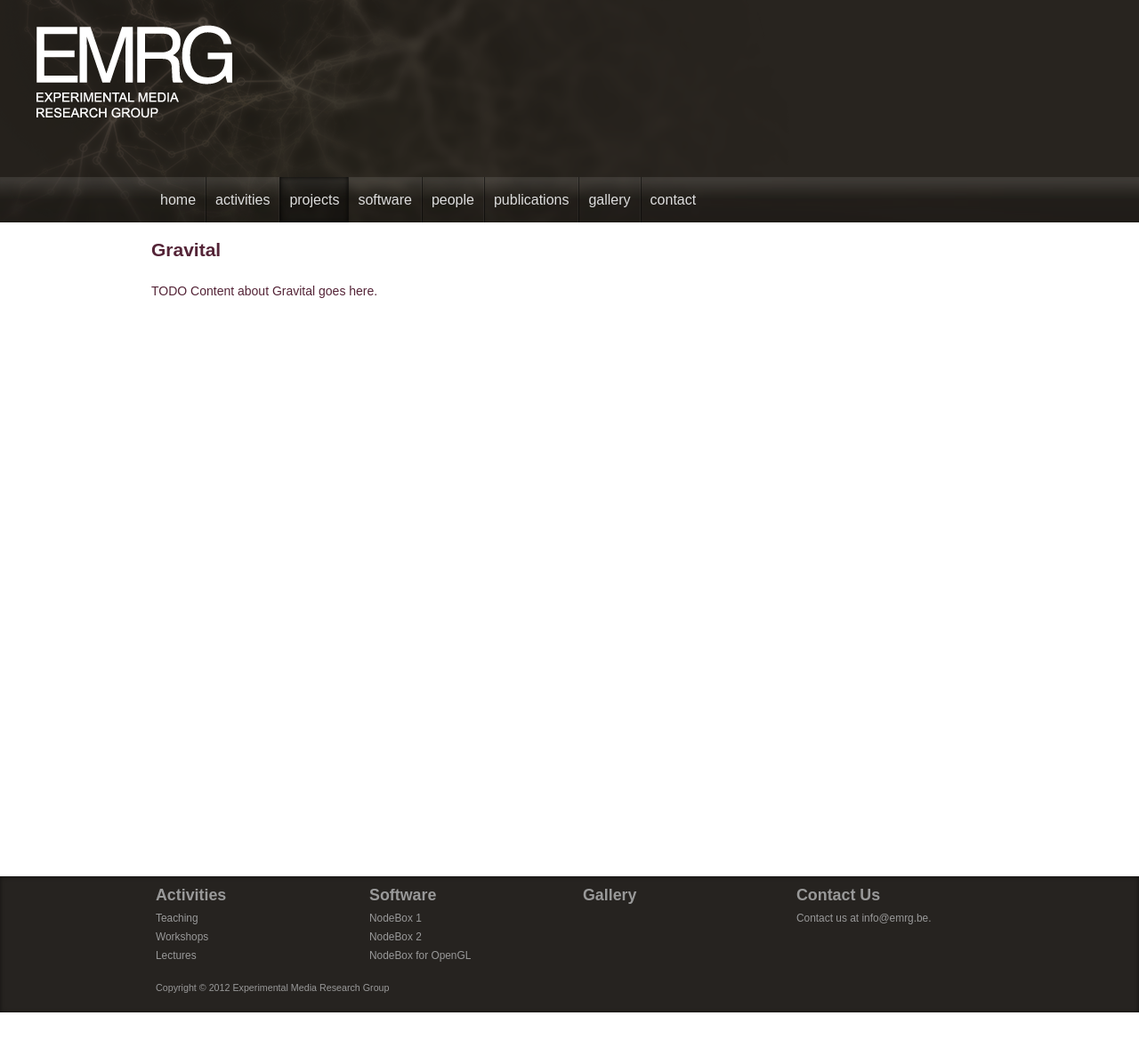
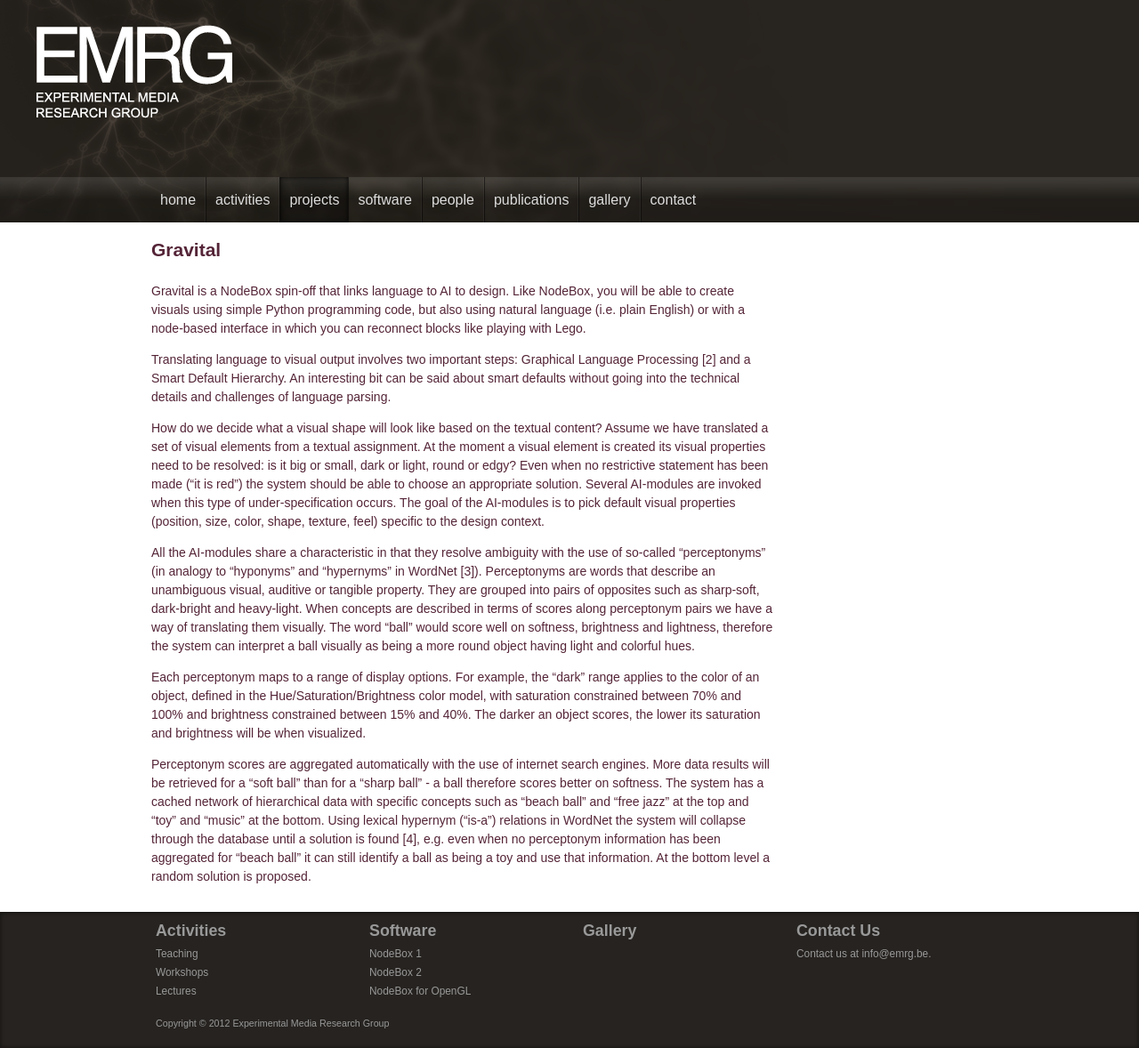
Before and after one commit to nodebox/emrg.be, a Jekyll site: the page built from projects/gravital.md, in a window 1280 px wide. Shown: the whole page at 89% size. Built offline with Jekyll 4.4.1, drawn with Linux system fonts in a browser that asks for light colours; nearby versions of some CDN libraries; before the commit the page ends 1138 px from its top, so only the background shows below that.

Commit message:
Temp Gravital

```diff
--- a/projects/gravital.md
+++ b/projects/gravital.md
@@ -3,4 +3,15 @@
 section: projects
 title: Gravital
 ---
-TODO Content about Gravital goes here.
+Gravital is a NodeBox spin-off that links language to AI to design. Like NodeBox, you will be able to create visuals using simple Python programming code, but also using natural language (i.e. plain English) or with a node-based interface in which you can reconnect blocks like playing with Lego.
+
+Translating language to visual output involves two important steps: Graphical Language Processing [2] and a Smart Default Hierarchy. An interesting bit can be said about smart defaults without going into the technical details and challenges of language parsing.
+
+How do we decide what a visual shape will look like based on the textual content?
+Assume we have translated a set of visual elements from a textual assignment. At the moment a visual element is created its visual properties need to be resolved: is it big or small, dark or light, round or edgy? Even when no restrictive statement has been made ("it is red") the system should be able to choose an appropriate solution. Several AI-modules are invoked when this type of under-specification occurs. The goal of the AI-modules is to pick default visual properties (position, size, color, shape, texture, feel) specific to the design context.
+
+All the AI-modules share a characteristic in that they resolve ambiguity with the use of so-called "perceptonyms" (in analogy to "hyponyms" and "hypernyms" in WordNet [3]). Perceptonyms are words that describe an unambiguous visual, auditive or tangible property. They are grouped into pairs of opposites such as sharp-soft, dark-bright and heavy-light. When concepts are described in terms of scores along perceptonym pairs we have a way of translating them visually. The word "ball" would score well on softness, brightness and lightness, therefore the system can interpret a ball visually as being a more round object having light and colorful hues.
+
+Each perceptonym maps to a range of display options. For example, the "dark" range applies to the color of an object, defined in the Hue/Saturation/Brightness color model, with saturation constrained between 70% and 100% and brightness constrained between 15% and 40%. The darker an object scores, the lower its saturation and brightness will be when visualized.
+
+Perceptonym scores are aggregated automatically with the use of internet search engines. More data results will be retrieved for a "soft ball" than for a "sharp ball" - a ball therefore scores better on softness. The system has a cached network of hierarchical data with specific concepts such as "beach ball" and "free jazz" at the top and "toy" and "music" at the bottom. Using lexical hypernym ("is-a") relations in WordNet the system will collapse through the database until a solution is found [4], e.g. even when no perceptonym information has been aggregated for "beach ball" it can still identify a ball as being a toy and use that information. At the bottom level a random solution is proposed.
```
